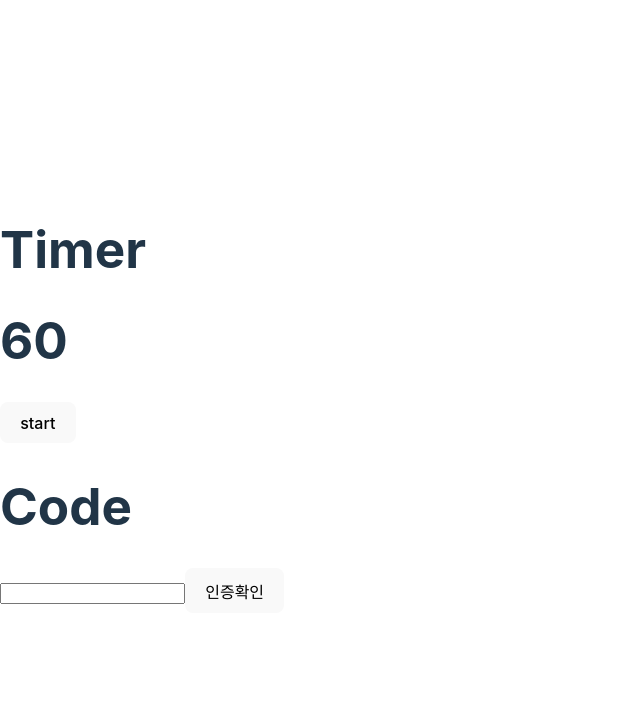
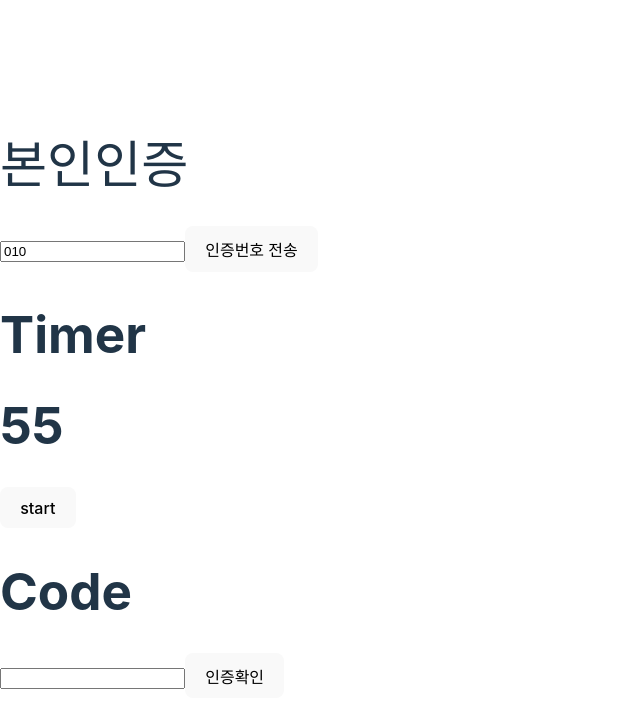
Before and after one commit to kunghwan/react-basic, a React (Vite) app: page / in a window 1280 px wide. Shown: the top 728 px of the page, without its empty margins (0-640 px from the left). Built offline with nearby package versions, Linux system fonts and the light colour scheme.

Commit message:
homework

```diff
--- a/src/Timer.jsx
+++ b/src/Timer.jsx
@@ -19,11 +19,12 @@ const Timer = () => {
   }, [counting]);
   //  7. useEffect로 counting이 실행됬을 때 1초씩 줄어드는 코드 작성하기
   useEffect(() => {
-    if (time && counting > 0) {
+    if (time > 0) {
       const timeCounting = setInterval(() => {
         setTime((prev) => (prev === 0 ? 0 : prev - 1));
       }, 1000);
 
+      // 7-1. time이란 숫자가 0 미만으로 가지 않게 끔 만들기
       if (time === 0) {
         clearInterval(timeCounting);
       }
@@ -32,9 +33,8 @@ const Timer = () => {
         clearInterval(timeCounting);
       };
     }
-  }, [counting, time]);
+  }, [time]);
 
-  // 7-1. time이란 숫자가 0 미만으로 가지 않게 끔 만들기
   return (
     <div>
       <h1>Timer</h1>
--- a/src/main.jsx
+++ b/src/main.jsx
@@ -9,7 +9,7 @@ import Code from "./Code.jsx";
 createRoot(document.getElementById("root")).render(
   <StrictMode>
     {/* <App /> */}
-    {/* <Verify /> */}
+    <Verify />
     <>
       <Timer />
       <Code />
```
Also changed, not shown: src/Code.jsx (+4 -3 lines).
